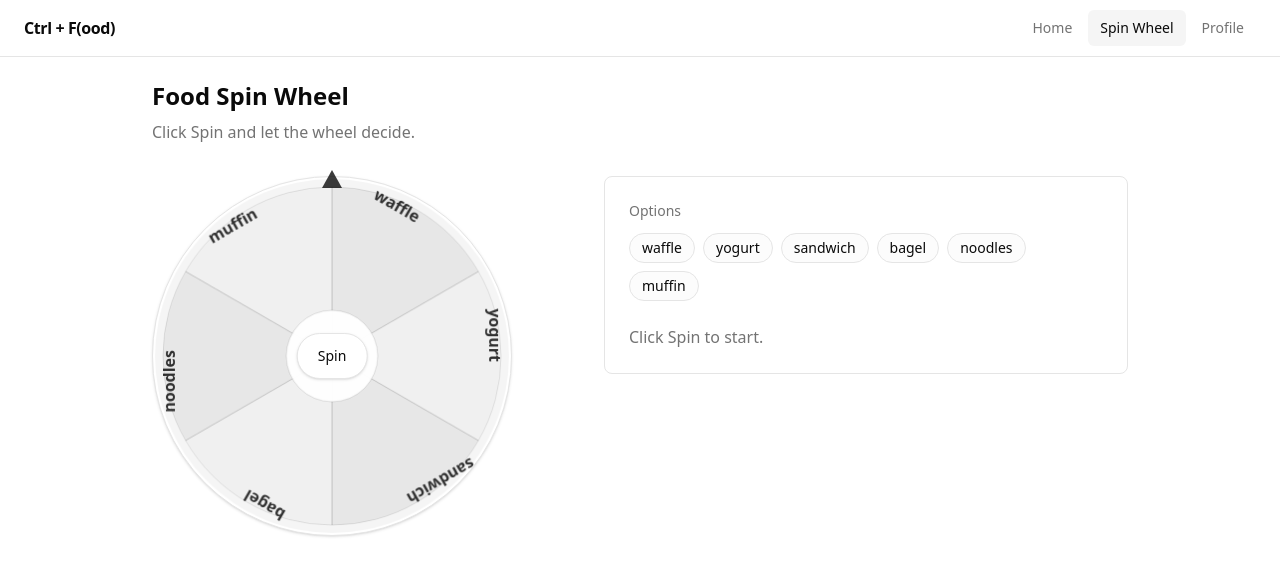
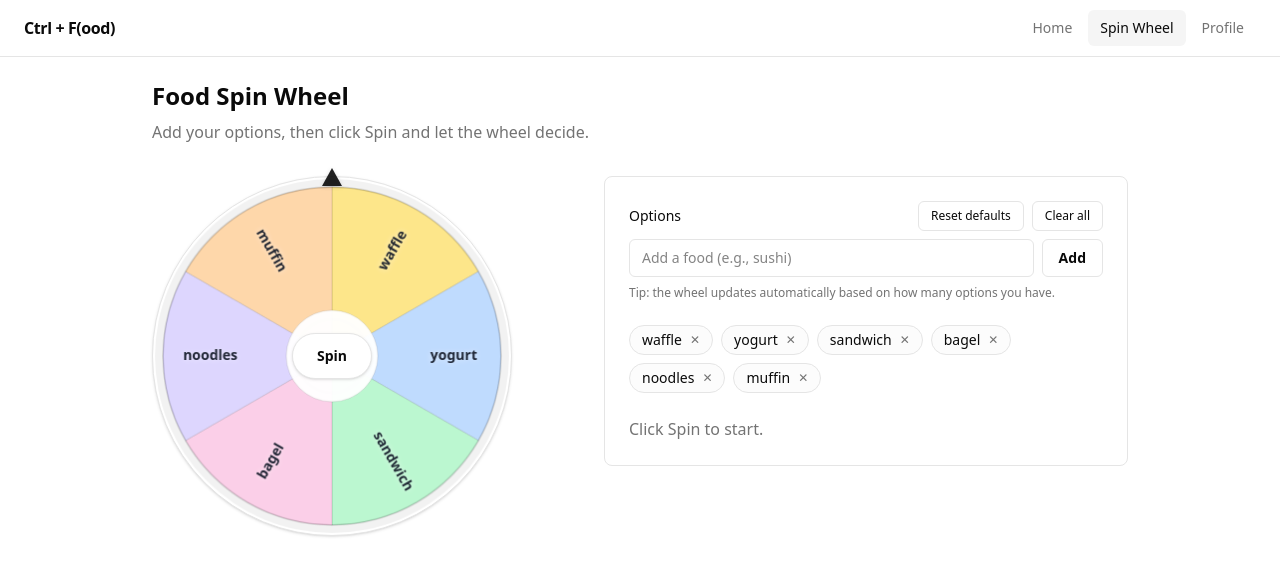
Before and after one commit to cse-5914-SP2026/CtrlFood, a React app in the folder frontend/: page /spin in a window 1280 px wide. Shown: the top 576 px of the page. Built offline with nearby package versions, Linux system fonts and the light colour scheme; the HTML template or start-up script is replaced by a standard one.

Commit message:
Refining the spin wheel page

```diff
--- a/frontend/src/pages/SpinWheelPage.tsx
+++ b/frontend/src/pages/SpinWheelPage.tsx
@@ -1,7 +1,7 @@
 import * as React from "react";
 import { cn } from "@/lib/utils";
 
-const OPTIONS = [
+const DEFAULT_OPTIONS = [
   "waffle",
   "yogurt",
   "sandwich",
@@ -14,6 +14,26 @@ function clamp(n: number, min: number, max: number) {
   return Math.max(min, Math.min(max, n));
 }
 
+const SLICE_COLORS = [
+  "#FDE68A", // amber-200
+  "#BFDBFE", // blue-200
+  "#BBF7D0", // green-200
+  "#FBCFE8", // pink-200
+  "#DDD6FE", // purple-200
+  "#FED7AA", // orange-200
+  "#A7F3D0", // teal-200
+  "#C7D2FE", // indigo-200
+];
+
+function pickSliceColor(i: number) {
+  return SLICE_COLORS[i % SLICE_COLORS.length];
+}
+
+function truncateLabel(s: string, max = 16) {
+  const t = s.trim();
+  return t.length > max ? t.slice(0, max - 1) + "…" : t;
+}
+
 export default function SpinWheelPage() {
   const canvasRef = React.useRef<HTMLCanvasElement | null>(null);
   const size = 360; // wheel diameter in px
@@ -21,6 +41,12 @@ export default function SpinWheelPage() {
 
   const [isSpinning, setIsSpinning] = React.useState(false);
   const [picked, setPicked] = React.useState<string | null>(null);
+
+  // Dynamic options (start from defaults)
+  const [options, setOptions] = React.useState<string[]>(() => [
+    ...DEFAULT_OPTIONS,
+  ]);
+  const [newOption, setNewOption] = React.useState("");
 
   // We keep rotation in degrees (0 at top, clockwise positive)
   const rotationRef = React.useRef(0); // current rotation degrees
@@ -47,36 +73,59 @@ export default function SpinWheelPage() {
     const cx = radius;
     const cy = radius;
 
-    // background circle shadow
+    // soft background shadow
     ctx.save();
     ctx.translate(cx, cy);
-
-    // subtle shadow
     ctx.beginPath();
     ctx.arc(0, 0, radius - 2, 0, Math.PI * 2);
     ctx.closePath();
-    ctx.fillStyle = "rgba(0,0,0,0.04)";
+    ctx.fillStyle = "rgba(0,0,0,0.05)";
     ctx.fill();
     ctx.restore();
+
+    if (options.length === 0) {
+      // draw placeholder wheel
+      ctx.save();
+      ctx.translate(cx, cy);
+      ctx.beginPath();
+      ctx.arc(0, 0, radius - 10, 0, Math.PI * 2);
+      ctx.fillStyle = "rgba(0,0,0,0.02)";
+      ctx.fill();
+      ctx.strokeStyle = "rgba(0,0,0,0.10)";
+      ctx.lineWidth = 1;
+      ctx.stroke();
+
+      ctx.fillStyle = "rgba(0,0,0,0.45)";
+      ctx.font =
+        "600 14px system-ui, -apple-system, Segoe UI, Roboto, Helvetica, Arial";
+      ctx.textAlign = "center";
+      ctx.textBaseline = "middle";
+      ctx.fillText("Add some options →", 0, 0);
+      ctx.restore();
+      return;
+    }
 
     // wheel
     ctx.save();
     ctx.translate(cx, cy);
     ctx.rotate((rotationRef.current * Math.PI) / 180);
 
-    const n = OPTIONS.length;
+    const n = options.length;
     const arc = (2 * Math.PI) / n;
+
+    const wheelR = radius - 10;
+    const labelR = wheelR * 0.72; // labels closer to center
 
     for (let i = 0; i < n; i++) {
       const start = -Math.PI / 2 + i * arc; // start at top
       const end = start + arc;
 
-      // alternating slice color (neutral)
+      // slice fill
       ctx.beginPath();
       ctx.moveTo(0, 0);
-      ctx.arc(0, 0, radius - 10, start, end);
+      ctx.arc(0, 0, wheelR, start, end);
       ctx.closePath();
-      ctx.fillStyle = i % 2 === 0 ? "rgba(0,0,0,0.06)" : "rgba(0,0,0,0.02)";
+      ctx.fillStyle = pickSliceColor(i);
       ctx.fill();
 
       // slice border
@@ -84,29 +133,57 @@ export default function SpinWheelPage() {
       ctx.lineWidth = 1;
       ctx.stroke();
 
-      // text
-      const label = OPTIONS[i];
+      // label
+      const label = truncateLabel(options[i], 16);
       const mid = (start + end) / 2;
 
       ctx.save();
       ctx.rotate(mid);
-      ctx.textAlign = "right";
-      ctx.fillStyle = "rgba(0,0,0,0.80)";
+
+      ctx.fillStyle = "rgba(17, 24, 39, 0.92)";
       ctx.font =
-        "600 16px system-ui, -apple-system, Segoe UI, Roboto, Helvetica, Arial";
-      // place text near edge
-      ctx.translate(radius - 22, 6);
-      ctx.rotate(Math.PI / 2); // make it readable
+        "800 14px system-ui, -apple-system, Segoe UI, Roboto, Helvetica, Arial";
+      ctx.textAlign = "center";
+      ctx.textBaseline = "middle";
+
+      ctx.translate(labelR, 0);
+
+      // keep text readable (flip on left side)
+      const angleDeg = (mid * 180) / Math.PI;
+      if (angleDeg > 90 && angleDeg < 270) {
+        ctx.rotate(Math.PI);
+      }
+
+      // subtle glow to improve readability
+      ctx.shadowColor = "rgba(255,255,255,0.65)";
+      ctx.shadowBlur = 6;
+      ctx.shadowOffsetX = 0;
+      ctx.shadowOffsetY = 0;
+
       ctx.fillText(label, 0, 0);
       ctx.restore();
     }
 
+    // outer ring
+    ctx.beginPath();
+    ctx.arc(0, 0, wheelR, 0, Math.PI * 2);
+    ctx.strokeStyle = "rgba(0,0,0,0.10)";
+    ctx.lineWidth = 2;
+    ctx.stroke();
+
+    // inner ring
+    ctx.beginPath();
+    ctx.arc(0, 0, wheelR * 0.22, 0, Math.PI * 2);
+    ctx.strokeStyle = "rgba(0,0,0,0.08)";
+    ctx.lineWidth = 2;
+    ctx.stroke();
+
     // center hub
     ctx.beginPath();
     ctx.arc(0, 0, 46, 0, Math.PI * 2);
-    ctx.fillStyle = "rgba(255,255,255,0.95)";
+    ctx.fillStyle = "rgba(255,255,255,0.96)";
     ctx.fill();
-    ctx.strokeStyle = "rgba(0,0,0,0.12)";
+    ctx.strokeStyle = "rgba(0,0,0,0.10)";
     ctx.lineWidth = 1;
     ctx.stroke();
 
@@ -116,8 +193,9 @@ export default function SpinWheelPage() {
     ctx.fillStyle = "rgba(0,0,0,0.25)";
     ctx.fill();
 
-    ctx.restore();
-  }, [radius, size]);
+    ctx.restore(); // wheel rotate
+    ctx.restore(); // wheel block
+  }, [radius, size, options]);
 
   React.useEffect(() => {
     draw();
@@ -127,52 +205,42 @@ export default function SpinWheelPage() {
   }, [draw]);
 
   const computePicked = React.useCallback(() => {
-    // Pointer is fixed at top (-90deg). Our slices start at top.
-    // We need the angle where the pointer hits the wheel after rotation.
-    const n = OPTIONS.length;
+    if (options.length === 0) return null;
+
+    const n = options.length;
     const arcDeg = 360 / n;
 
-    // rotationRef is clockwise degrees applied to wheel.
-    // If wheel rotates clockwise, the slice under the top pointer moves from earlier indices to later.
-    // Effective angle at pointer in wheel's local coordinates is (360 - (rotation % 360)).
     const rot = ((rotationRef.current % 360) + 360) % 360;
     const local = (360 - rot) % 360;
 
-    // local=0 means slice 0 is under pointer.
     const idx = Math.floor(local / arcDeg);
     const safeIdx = clamp(idx, 0, n - 1);
 
-    return { idx: safeIdx, value: OPTIONS[safeIdx] };
-  }, []);
+    return { idx: safeIdx, value: options[safeIdx] };
+  }, [options]);
 
   const spin = React.useCallback(() => {
-    if (isSpinning) return;
+    if (isSpinning || options.length === 0) return;
 
     setIsSpinning(true);
     setPicked(null);
 
-    // physics-ish: pick a target rotation with multiple full turns + random offset
-    const n = OPTIONS.length;
+    const n = options.length;
     const arcDeg = 360 / n;
 
-    // choose winning index randomly
     const winIdx = Math.floor(Math.random() * n);
 
-    // We want local angle at pointer to fall within [winIdx*arc, (winIdx+1)*arc)
-    // local = (360 - rot) % 360
-    // so choose local somewhere in that slice, then derive rot.
-    const pad = arcDeg * 0.12; // avoid borders
+    const pad = arcDeg * 0.12;
     const localTarget =
       winIdx * arcDeg + pad + Math.random() * (arcDeg - 2 * pad);
 
-    // rotTarget = 360 - localTarget (mod 360)
     const rotWithin360 = (360 - localTarget) % 360;
 
     const fullTurns = 5 + Math.floor(Math.random() * 4); // 5-8 turns
     const start = rotationRef.current;
     const target = start + fullTurns * 360 + rotWithin360;
 
-    const durationMs = 2800; // nice duration
+    const durationMs = 2800;
     const t0 = performance.now();
 
     const easeOutCubic = (t: number) => 1 - Math.pow(1 - t, 3);
@@ -188,13 +256,13 @@ export default function SpinWheelPage() {
       } else {
         animRef.current = null;
         const result = computePicked();
-        setPicked(result.value);
+        if (result) setPicked(result.value);
         setIsSpinning(false);
       }
     };
 
     animRef.current = requestAnimationFrame(step);
-  }, [computePicked, draw, isSpinning]);
+  }, [computePicked, draw, isSpinning, options.length]);
 
   React.useEffect(() => {
     return () => {
@@ -202,12 +270,55 @@ export default function SpinWheelPage() {
     };
   }, []);
 
+  // --- UI helpers for options ---
+  const handleAddOption = () => {
+    const value = newOption.trim();
+    if (!value) return;
+
+    // normalize: keep user input but avoid duplicates ignoring case
+    const lower = value.toLowerCase();
+    const exists = options.some((o) => o.toLowerCase() === lower);
+    if (exists) {
+      setNewOption("");
+      return;
+    }
+
+    setOptions((prev) => [...prev, value]);
+    setNewOption("");
+  };
+
+  const handleRemoveOption = (value: string) => {
+    setOptions((prev) => prev.filter((o) => o !== value));
+    setPicked((prev) => (prev === value ? null : prev));
+  };
+
+  const handleResetDefaults = () => {
+    setOptions([...DEFAULT_OPTIONS]);
+    setPicked(null);
+    rotationRef.current = 0;
+    draw();
+  };
+
+  const handleClearAll = () => {
+    setOptions([]);
+    setPicked(null);
+    rotationRef.current = 0;
+    draw();
+  };
+
+  const handleKeyDown: React.KeyboardEventHandler<HTMLInputElement> = (e) => {
+    if (e.key === "Enter") {
+      e.preventDefault();
+      handleAddOption();
+    }
+  };
+
   return (
     <div className="w-full max-w-5xl mx-auto px-6 py-20">
       <div className="flex flex-col gap-2">
         <h2 className="text-2xl font-semibold">Food Spin Wheel</h2>
         <p className="text-muted-foreground">
-          Click Spin and let the wheel decide.
+          Add your options, then click Spin and let the wheel decide.
         </p>
       </div>
 
@@ -215,8 +326,8 @@ export default function SpinWheelPage() {
         {/* Wheel */}
         <div className="relative w-[360px] h-[360px] mx-auto md:mx-0">
           {/* Pointer */}
-          <div className="absolute left-1/2 top-[-6px] -translate-x-1/2 z-10">
-            <div className="w-0 h-0 border-l-[10px] border-r-[10px] border-b-[18px] border-l-transparent border-r-transparent border-b-foreground/80" />
+          <div className="absolute left-1/2 top-[-8px] -translate-x-1/2 z-10">
+            <div className="w-0 h-0 border-l-[10px] border-r-[10px] border-b-[18px] border-l-transparent border-r-transparent border-b-foreground/90 drop-shadow-sm" />
           </div>
 
           <canvas
@@ -228,39 +339,111 @@ export default function SpinWheelPage() {
           {/* Center Spin button overlay */}
           <button
             onClick={spin}
-            disabled={isSpinning}
+            disabled={isSpinning || options.length === 0}
             className={cn(
               "absolute left-1/2 top-1/2 -translate-x-1/2 -translate-y-1/2",
-              "rounded-full border bg-background px-5 py-3 text-sm font-medium shadow-sm",
+              "rounded-full border bg-background px-6 py-3 text-sm font-semibold shadow-sm",
               "hover:bg-muted/50 disabled:opacity-60 disabled:cursor-not-allowed",
             )}
           >
-            {isSpinning ? "Spinning..." : "Spin"}
+            {options.length === 0
+              ? "Add options"
+              : isSpinning
+                ? "Spinning..."
+                : "Spin"}
           </button>
         </div>
 
-        {/* Result / Legend */}
-        <div className="rounded-lg border p-6">
-          <div className="text-sm text-muted-foreground">Options</div>
-          <div className="mt-3 flex flex-wrap gap-2">
-            {OPTIONS.map((o) => (
-              <span
-                key={o}
-                className="rounded-full border px-3 py-1 text-sm bg-muted/30"
+        {/* Controls / Result */}
+        <div className="rounded-lg border p-6 space-y-6">
+          {/* Add option */}
+          <div className="space-y-2">
+            <div className="flex items-center justify-between gap-3">
+              <div className="text-sm font-medium">Options</div>
+              <div className="flex gap-2">
+                <button
+                  type="button"
+                  onClick={handleResetDefaults}
+                  className="rounded-md border px-3 py-1.5 text-xs font-medium bg-background hover:bg-muted/60"
+                >
+                  Reset defaults
+                </button>
+                <button
+                  type="button"
+                  onClick={handleClearAll}
+                  className="rounded-md border px-3 py-1.5 text-xs font-medium bg-background hover:bg-muted/60"
+                >
+                  Clear all
+                </button>
+              </div>
+            </div>
+
+            <div className="flex flex-col sm:flex-row gap-2">
+              <input
+                value={newOption}
+                onChange={(e) => setNewOption(e.target.value)}
+                onKeyDown={handleKeyDown}
+                placeholder="Add a food (e.g., sushi)"
+                className="flex-1 rounded-md border px-3 py-2 text-sm bg-background"
+              />
+              <button
+                type="button"
+                onClick={handleAddOption}
+                className={cn(
+                  "rounded-md border px-4 py-2 text-sm font-semibold",
+                  "bg-background hover:bg-muted/60",
+                )}
               >
-                {o}
-              </span>
-            ))}
+                Add
+              </button>
+            </div>
+
+            <p className="text-xs text-muted-foreground">
+              Tip: the wheel updates automatically based on how many options you
+              have.
+            </p>
           </div>
 
-          <div className="mt-6">
+          {/* Current options list */}
+          <div className="flex flex-wrap gap-2">
+            {options.length === 0 ? (
+              <span className="text-sm text-muted-foreground">
+                No options yet. Add some above.
+              </span>
+            ) : (
+              options.map((o) => (
+                <span
+                  key={o}
+                  className="inline-flex items-center gap-1 rounded-full border px-3 py-1 text-sm bg-muted/30"
+                  title="Click ✕ to remove"
+                >
+                  {o}
+                  <button
+                    type="button"
+                    onClick={() => handleRemoveOption(o)}
+                    className="ml-1 text-xs text-muted-foreground hover:text-foreground"
+                    aria-label={`Remove ${o}`}
+                  >
+                    ✕
+                  </button>
+                </span>
+              ))
+            )}
+          </div>
+
+          {/* Result */}
+          <div>
             {picked ? (
               <div className="text-lg">
                 You got: <span className="font-semibold">{picked}</span>
               </div>
             ) : (
               <div className="text-muted-foreground">
-                {isSpinning ? "Good luck 🍀" : "Click Spin to start."}
+                {isSpinning
+                  ? "Good luck 🍀"
+                  : options.length === 0
+                    ? "Add at least one option to spin."
+                    : "Click Spin to start."}
               </div>
             )}
           </div>
```
